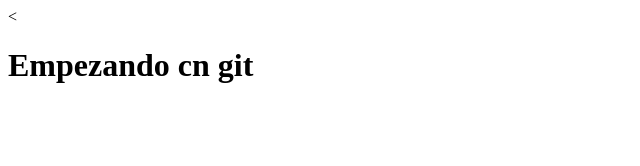
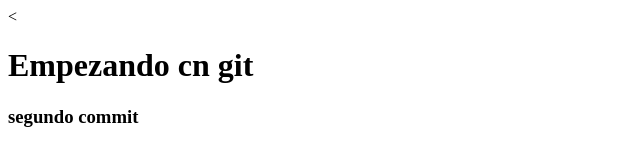
Before and after one commit to cesarer491/Prueba, a plain HTML site: page index.html in a window 1280 px wide. Shown: the whole page, without its empty margins (0-640 px from the left). Drawn offline with Linux system fonts and the light colour scheme.

Commit message:
segundo commit

```diff
--- a/index.html
+++ b/index.html
@@ -5,5 +5,6 @@
 </head>
 <body>
    <h1>Empezando cn git</h1>
+   <h3>segundo commit</h3>
 </body>
 </html>
```
